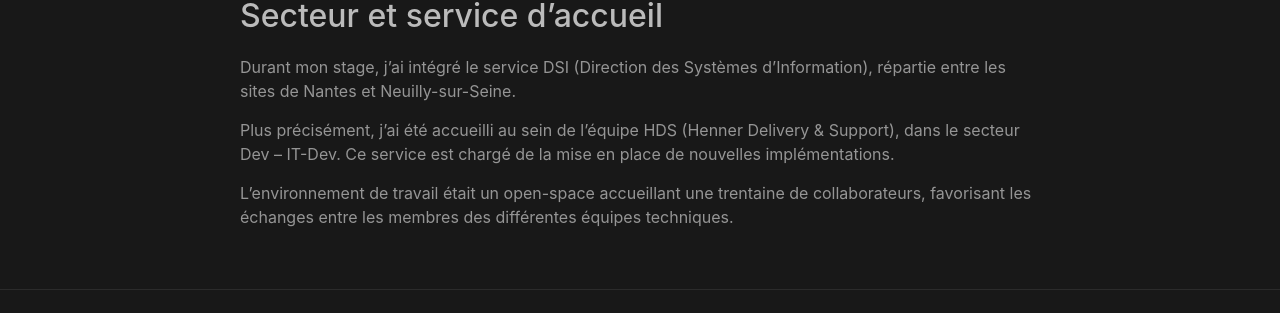
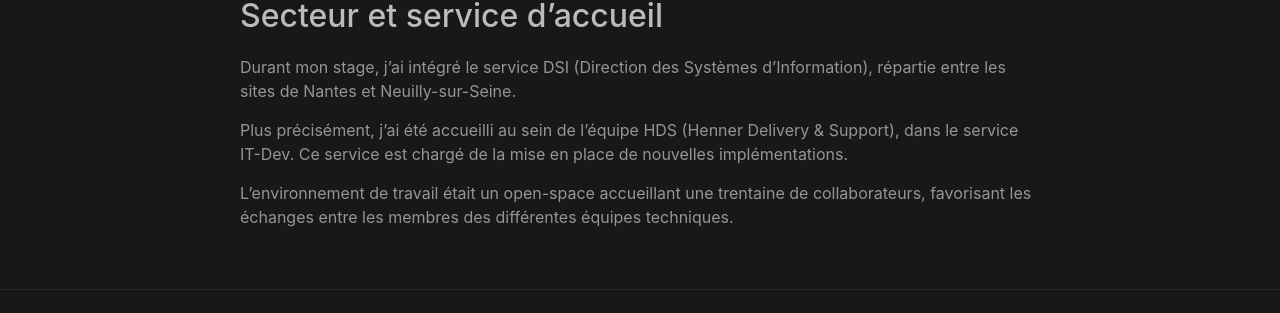
Before and after one commit to jeanbaptiste-bodusseau/Blog, a Jekyll site: the page built from _posts/2025-07-21-Presentation.md, in a window 1280 px wide. Shown: the part 882-1195 px from the top of the page. Built offline with Jekyll 4.4.1, drawn with Linux system fonts in a browser that asks for light colours.

Commit message:
changement dossier

```diff
--- a/_posts/2025-07-21-Presentation.md
+++ b/_posts/2025-07-21-Presentation.md
@@ -17,7 +18,7 @@
 
 Durant mon stage, j’ai intégré le service DSI (Direction des Systèmes d’Information), répartie entre les sites de Nantes et Neuilly-sur-Seine.
 
-Plus précisément, j’ai été accueilli au sein de l'équipe HDS (Henner Delivery & Support), dans le secteur Dev – IT-Dev. Ce service est chargé de la mise en place de nouvelles implémentations.
+Plus précisément, j’ai été accueilli au sein de l'équipe HDS (Henner Delivery & Support), dans le service IT-Dev. Ce service est chargé de la mise en place de nouvelles implémentations.
 
 L’environnement de travail était un open-space accueillant une trentaine de collaborateurs, favorisant les échanges entre les membres des différentes équipes techniques.
 
```
Also changed, not shown: other parts of _posts/2025-07-21-Presentation.md (+1 -0 lines), _posts/2025-07-19-Missions.md (+1 -0 lines), _posts/2025-07-20-Integration.md (+1 -0 lines).
